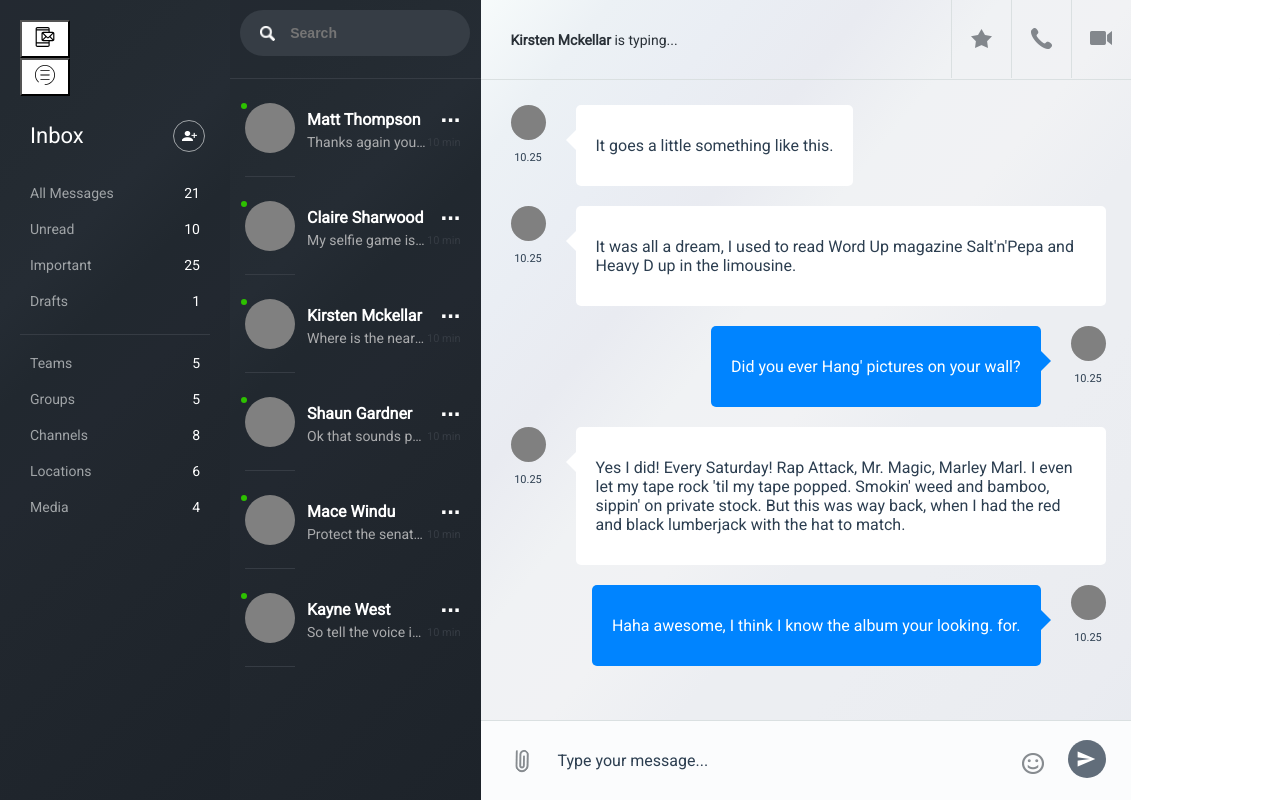
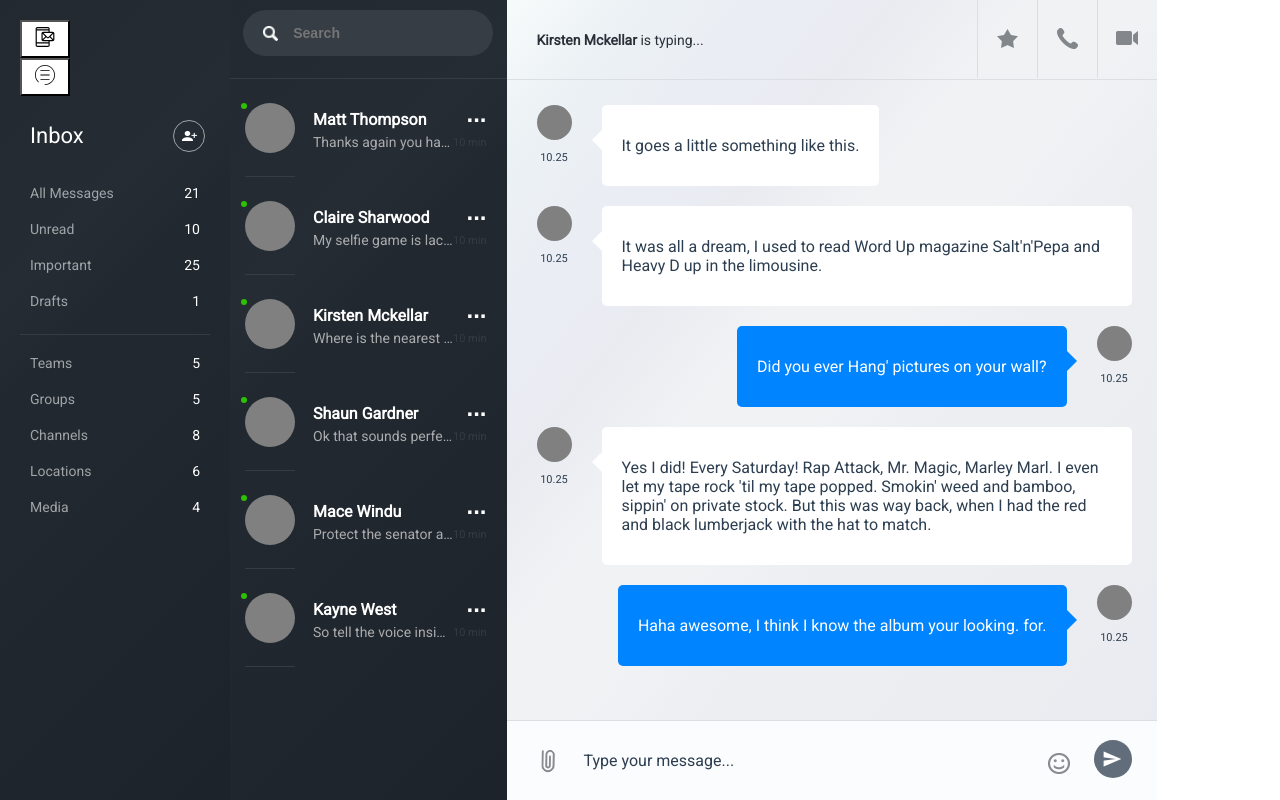
Before and after one commit to IrinaFitas/chat, a Vue app: page / in a window 1280 px wide. Built offline with nearby package versions, Linux system fonts and the light colour scheme.

Commit message:
Fixed style for adaptation

```diff
--- a/src/components/ContactList.vue
+++ b/src/components/ContactList.vue
@@ -117,14 +117,6 @@ export default {
             border-radius: 5px;
         }
 
-		@media (max-width: 1215px) {
-			width: 330px;
-		}
-
-		@media (max-width: 1035px) {
-			width: 300px;
-		}
-
 		@media (max-width: 990px) {
             position: fixed;
             top: 0;
@@ -143,10 +135,6 @@ export default {
 			@media (max-width: 1385px) {
 				padding: 10px;
 			}
-
-			@media (max-width: 1320px) {
-				padding: 10px 3px;
-			}
 		}
 
 		input {
@@ -163,22 +151,6 @@ export default {
 
 			@media (max-width: 1375px) {
 				width: 250px;
-			}
-
-			@media (max-width: 1310px) {
-				width: 230px;
-			}
-
-			@media (max-width: 1275px) {
-				width: 220px;
-			}
-
-			@media (max-width: 1256px) {
-				width: 200px;
-			}
-
-			@media (max-width: 1085px) {
-				width: 210px;
 			}
 		}
 
@@ -199,10 +171,6 @@ export default {
 					padding: 24px 20px 24px 15px;
 					box-sizing: border-box;
 
-					@media (max-width: 1020px) {
-						padding-left: 9px;
-					}
-
 					.user-photo {
 						position: relative;
 						flex-shrink: 0;
@@ -211,10 +179,6 @@ export default {
 						border-radius: 50%;
 						margin-right: 18px;
 						background-color: grey;
-
-						@media (max-width: 1310px) {
-							margin-right: 12px;
-						}
 
 						&::before {
 							display: block;
@@ -225,10 +189,6 @@ export default {
 							height: 6px;
 							background-color: #2dc100;
 							border-radius: 50%;
-
-							@media (max-width: 1020px) {
-								left: -6px;
-							}
 						}
 
 						&::after {
@@ -261,20 +221,12 @@ export default {
 			font-weight: bold;
 			outline: none;
 			cursor: pointer;
-
-			@media (max-width: 1235px) {
-				font-size: 20px;
-			}
 		}
 	}
 	.user-name {
 		font-size: 16px;
 		font-weight: bold;
 		margin: 0;
-
-		@media (max-width: 1235px) {
-			font-size: 14px;
-		}
 	}
 	.message {
 		margin: 5px 0 0;
@@ -291,22 +243,6 @@ export default {
 			@media (max-width: 1375px) {
 				width: 140px;
 			}
-
-			@media (max-width: 1300px) {
-				width: 130px;
-			}
-
-			@media (max-width: 1280px) {
-				width: 120px;
-			}
-
-			@media (max-width: 1256px) {
-				width: 110px;
-			}
-
-			@media (max-width: 1240px) {
-				width: 90px;
-			}
 		}
 		&-time {
 			float: right;
```
